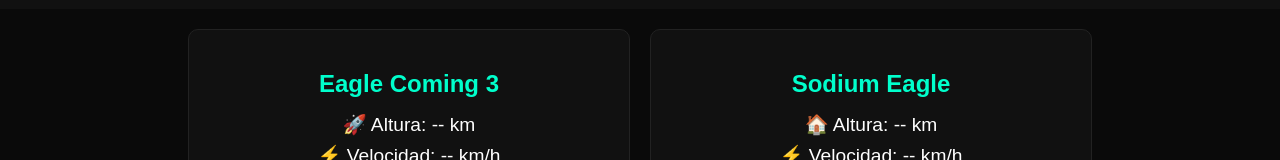
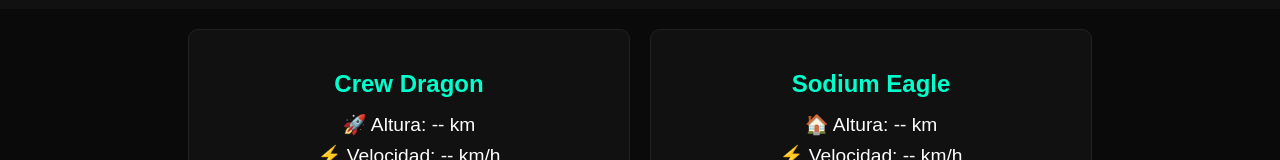
Before and after one commit to LanzamientosEspaciales/clientHalconSpace, a plain HTML site: page telemetria-acoplamiento.html in a window 1280 px wide. Shown: the part 169-329 px from the top of the page. Drawn offline with Linux system fonts and the light colour scheme; no server answers.

Commit message:
Update telemetria-acoplamiento.html

```diff
--- a/telemetria-acoplamiento.html
+++ b/telemetria-acoplamiento.html
@@ -189,7 +189,7 @@
     const db = getFirestore(app);
 
     let maxDistancia = 2000; // valor por defecto
-    let naveName = "Eagle Coming 3";
+    let naveName = "Crew Dragon";
     let estacionName = "Sodium Eagle";
 
     document.getElementById("nave-nombre").innerText = naveName;
```
